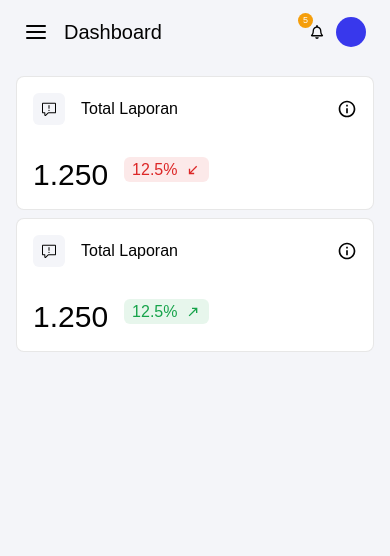
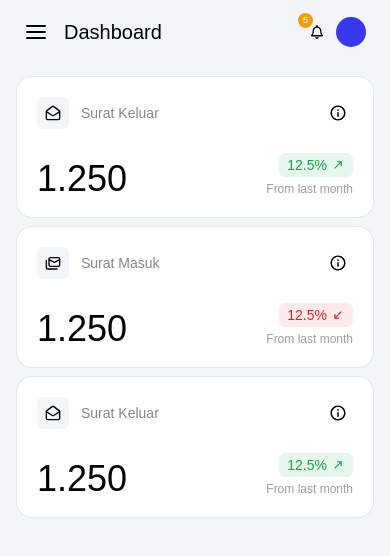
Before and after one commit to STT-WASTUKANCANA/ERP-Wastu-Digital, a Next.js app in the folder frontend/: page /workspace/overview in a window 390 px wide. Shown: the top 556 px of the page. Built offline with nearby package versions, Linux system fonts and the light colour scheme.

Commit message:
feat(dashboard): adjust dashboard layouts for desktop page

```diff
--- a/frontend/src/app/workspace/overview/page.tsx
+++ b/frontend/src/app/workspace/overview/page.tsx
@@ -1,23 +1,29 @@
 import { WorkSpaceLayout } from '@/components/layouts/workspace-layout'
 import { Card } from '@/components/ui/card'
 import React from 'react'
-import { GoReport } from 'react-icons/go'
+import { LuMailOpen, LuMails } from 'react-icons/lu'
 
 const page = () => {
   return (
     <WorkSpaceLayout>
-      <div className="grid grid-cols-1 gap-2">
+      <div className="grid grid-cols-1 md:grid-cols-3 gap-2">
         <Card
-          title="Total Laporan"
+          title="Surat Keluar"
+          value="1.250"
+          percent={12.5}
+          icon={LuMailOpen}
+        />
+        <Card
+          title="Surat Masuk"
           value="1.250"
           percent={-12.5}
-          icon={GoReport}
+          icon={LuMails}
         />
         <Card
-          title="Total Laporan"
+          title="Surat Keluar"
           value="1.250"
           percent={12.5}
-          icon={GoReport}
+          icon={LuMailOpen}
         />
       </div>
     </WorkSpaceLayout>
--- a/frontend/src/components/layouts/workspace-layout.tsx
+++ b/frontend/src/components/layouts/workspace-layout.tsx
@@ -17,14 +17,14 @@ export const WorkSpaceLayout = ({ children }: WorkspaceLayoutProps) => {
         const [notificationDropdownShow, setNotificationDropdownShow] = useState(false);
 
         return (
-                <div className="relative grid lg:grid-cols-[70px_1fr] min-h-[200vh]">
+                <div className="relative">
                         <div className={`flex flex-col relative`} onClick={() => {
-                                if (sidebarShow) {
-                                        setSidebarShow(false);
+                                if (window.innerWidth < 1024) {
+                                        setSidebarShow(!sidebarShow);
                                 }
                         }}>
                                 {sidebarShow && (
-                                        <div className="absolute inset-0 bg-black/40 z-10"></div>
+                                        <div className="absolute inset-0 bg-black/40 z-10 lg:hidden"></div>
                                 )}
                                 <Topbar
                                         scroll={scrollY}
@@ -45,9 +45,11 @@ export const WorkSpaceLayout = ({ children }: WorkspaceLayoutProps) => {
                                         />
                                 )}
                                 <main
-                                        className={`p-4 flex-1 bg-accent`}
+                                        className={`
+                                                p-4 bg-accent min-h-screen transition-all duration-300
+                                                ${sidebarShow ? "lg:ml-[280px]" : "lg:ml-16"}
+                                        `}
                                         onClick={() => {
-                                                setSidebarShow(false);
                                                 setProfileDropdownShow(false);
                                                 setNotificationDropdownShow(false);
                                         }}
--- a/frontend/src/components/segments/Topbar.tsx
+++ b/frontend/src/components/segments/Topbar.tsx
@@ -20,7 +20,7 @@ export const Topbar: React.FC<TopbarProps> = ({
 
         return (
                 <div
-                        className={`fixed top-0 h-[50px] flex justify-between items-center transition-all overflow-hidden z-0 py-8 ${topbarClass}`}
+                        className={`fixed top-0 h-[50px] flex justify-between items-center transition-all overflow-hidden z-0 py-8 ${topbarClass} ${sidebarShow ? "lg:pl-[300px]" : "lg:pl-23"}`}
                 >
                         <div className="flex items-center gap-4">
                                 <Button
@@ -28,7 +28,7 @@ export const Topbar: React.FC<TopbarProps> = ({
                                                 setSidebarShow(!sidebarShow);
                                                 e.stopPropagation();
                                         }}
-                                        className="text-foreground"
+                                        className={`text-foreground lg:hidden`}
                                 >
                                         <LuAlignJustify className="text-2xl" />
                                 </Button>
--- a/frontend/src/components/ui/card.tsx
+++ b/frontend/src/components/ui/card.tsx
@@ -2,41 +2,40 @@ import React from 'react'
 import { BiInfoCircle } from 'react-icons/bi'
 import { CgArrowTopRight, CgArrowBottomLeft } from 'react-icons/cg'
 import { Button } from './button'
-
-type CardProps = {
-        title: string
-        value: string | number
-        percent: number
-        icon: React.ElementType
-}
+import { CardProps } from '@/types/ui-props'
 
 export const Card: React.FC<CardProps> = ({ title, value, percent, icon: Icon }) => {
         const isNegative = percent < 0
         const percentValue = Math.abs(percent)
 
         return (
-                <div className='bg-background border border-secondary/20 p-4 rounded-lg space-y-8'>
+                <div className="bg-background border border-secondary/20 p-5 rounded-2xl space-y-6">
                         <div className="flex justify-between items-center">
-                                <div className="flex gap-4 items-center">
-                                        <div className='bg-accent flex justify-center items-center p-2 rounded-md'>
+                                <div className="flex gap-3 items-center">
+                                        <div className="bg-accent flex justify-center items-center p-2 rounded-md">
                                                 <Icon size={16} />
                                         </div>
-                                        <span>{title}</span>
+                                        <span className="font-medium text-sm text-secondary">{title}</span>
                                 </div>
-                                <Button size='w-[20px]'>
-                                        <BiInfoCircle size={20} />
+                                <Button size="icon" route="/auth/signin" className="h-6 w-6 p-0">
+                                        <BiInfoCircle size={18} />
                                 </Button>
                         </div>
 
-                        <div className='flex items-start gap-4'>
-                                <span className='text-3xl font-normal'>{value}</span>
+                        <div className="flex items-end justify-between">
+                                <span className="text-4xl leading-none">{value}</span>
 
-                                <div
-                                        className={`flex justify-center items-center gap-2 py-1 px-2 h-[25px] rounded-md ${isNegative ? 'bg-danger/10 text-danger' : 'bg-success/10 text-success'
-                                                }`}
-                                >
-                                        <span>{percentValue}%</span>
-                                        {isNegative ? <CgArrowBottomLeft /> : <CgArrowTopRight />}
+                                <div className="flex flex-col items-end gap-1">
+                                        <div
+                                                className={`flex items-center gap-1 px-2 py-0.5 rounded-md text-sm font-medium ${isNegative
+                                                                ? 'bg-danger/10 text-danger'
+                                                                : 'bg-success/10 text-success'
+                                                        }`}
+                                        >
+                                                <span>{percentValue}%</span>
+                                                {isNegative ? <CgArrowBottomLeft /> : <CgArrowTopRight />}
+                                        </div>
+                                        <span className="text-xs text-secondary/80">From last month</span>
                                 </div>
                         </div>
                 </div>
```
Also changed, not shown: frontend/src/components/segments/Sidebar.tsx (+41 -21 lines), frontend/src/types/ui-props.ts (+6 -8 lines).
